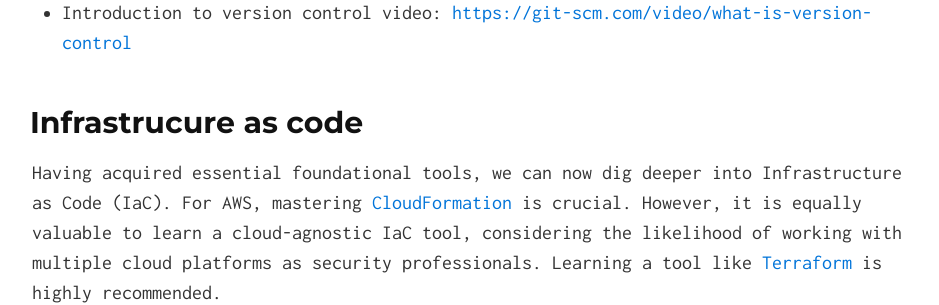
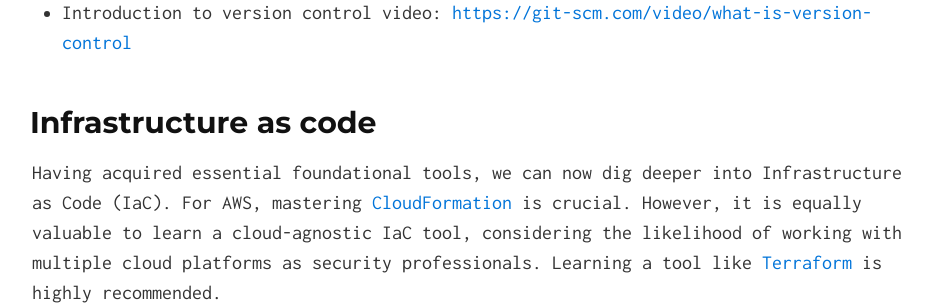
Before and after one commit to Ahmed-AG/cyberdojo-page, a Jekyll site: the page built from read/moving-to-the-cloud-skills-set-wise.md, in a window 1280 px wide and 900 px high, scrolled down 2547 px. Shown: the part 156-461 px from the top of the window, without its empty margins (160-1099 px from the left). Built offline with Jekyll 4.4.1, drawn with Linux system fonts in a browser that asks for light colours.

Commit message:
update moving to cloud

```diff
--- a/read/moving-to-the-cloud-skills-set-wise.md
+++ b/read/moving-to-the-cloud-skills-set-wise.md
@@ -42,7 +42,7 @@
 - Git documentation: [https://git-scm.com/doc](https://git-scm.com/doc){:target="_blank"}
 - Introduction to version control video: [https://git-scm.com/video/what-is-version-control](https://git-scm.com/video/what-is-version-control){:target="_blank"}
 
-## Infrastrucure as code
+## Infrastructure as code
 Having acquired essential foundational tools, we can now dig deeper into Infrastructure as Code (IaC). For AWS, mastering [CloudFormation](https://docs.aws.amazon.com/AWSCloudFormation/latest/UserGuide/Welcome.html){:target="_blank"} is crucial. However, it is equally valuable to learn a cloud-agnostic IaC tool, considering the likelihood of working with multiple cloud platforms as security professionals. Learning a tool like [Terraform](https://www.terraform.io){:target="_blank"} is highly recommended.
 
 To effectively learn Terraform, it is best to engage in a project that allows hands-on experience. If you don't have a specific project in mind, create one as a learning exercise.
```
